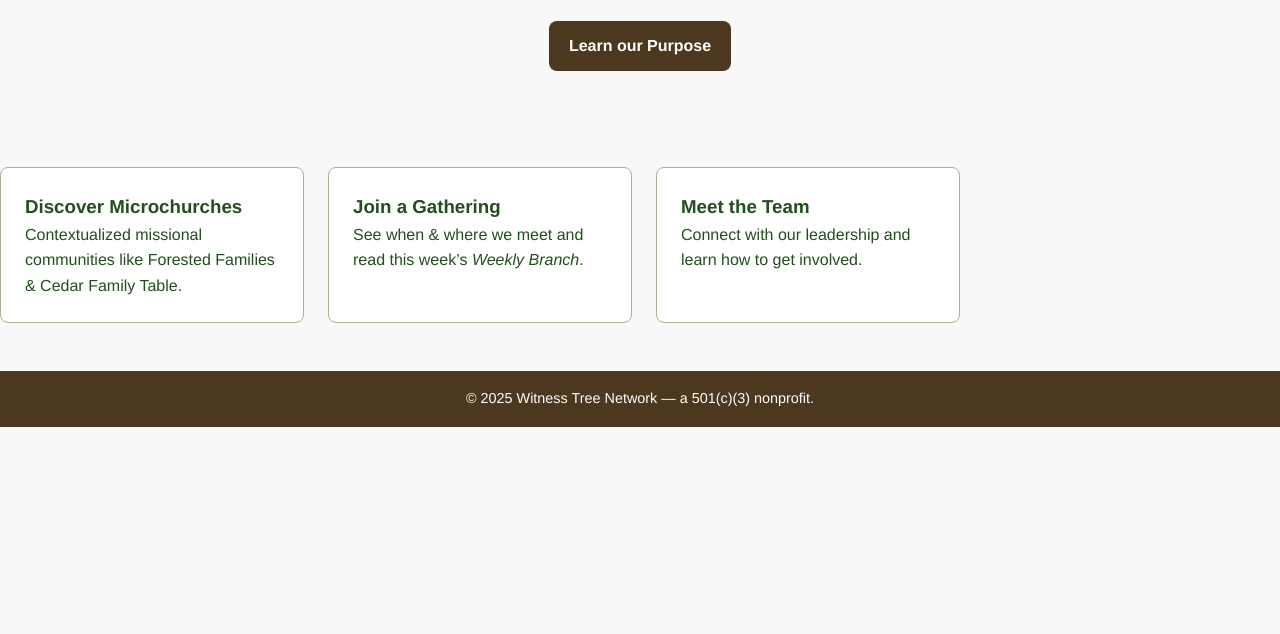
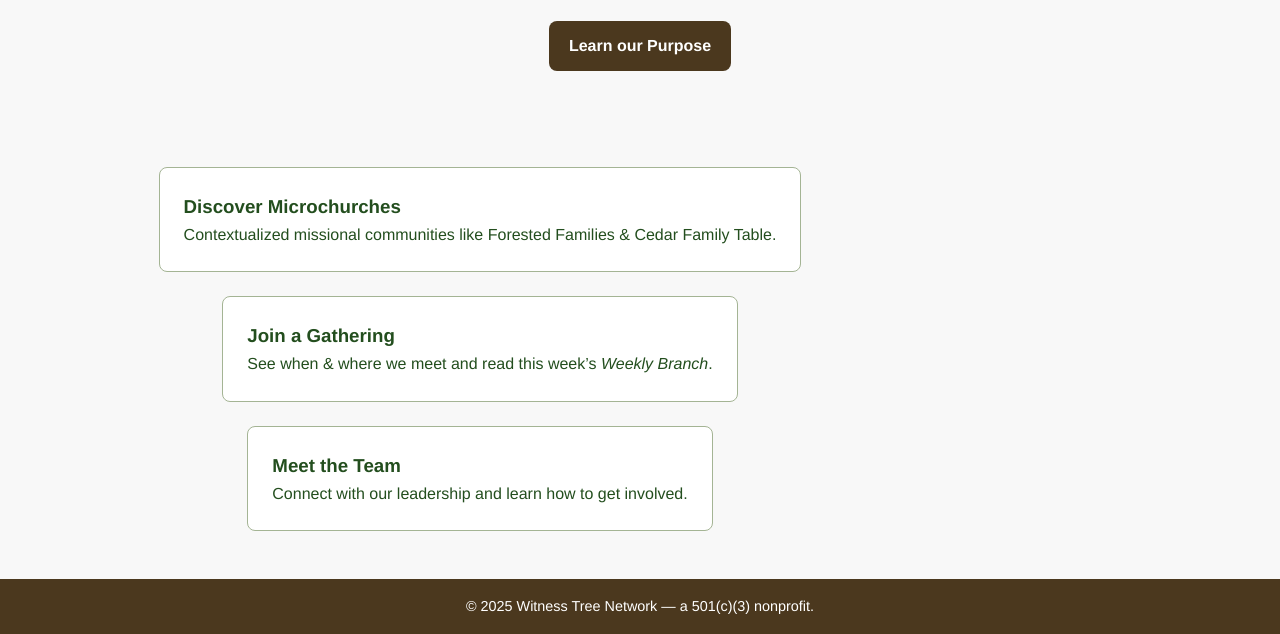
Before and after one commit to 0xBEAKER/witnesstree, a plain HTML site: page index.html in a window 1280 px wide. Shown: the part 279-913 px from the top of the page. Before the commit the page ends 800 px from the top, so only its background shows below. Drawn offline with Linux system fonts and the light colour scheme.

Commit message:
Fix homepage tile alignment

```diff
--- a/assets/css/style.css
+++ b/assets/css/style.css
@@ -45,7 +45,13 @@ nav{display:flex;align-items:center;justify-content:space-between;gap:1rem;paddi
 .btn:hover{background:var(--forest);text-decoration:none}
 
 /* cards grid */
-.cta-grid{display:grid;gap:1.5rem;margin:3rem 0}
+.cta-grid{
+  display:flex;                /* ← was display:grid */
+  flex-wrap:wrap;              /* keep vertical stacking on small screens */
+  gap:1.5rem;
+  justify-content:center;      /* ← NEW: horizontally centre the cards */
+  margin:3rem 0;
+}
 @media(min-width:600px){.cta-grid{grid-template-columns:repeat(3,1fr)}}
 .card{background:#fff;border:1px solid var(--moss);padding:1.5rem;border-radius:var(--radius);transition:transform .2s}
 .card:hover{transform:translateY(-4px)}
```
